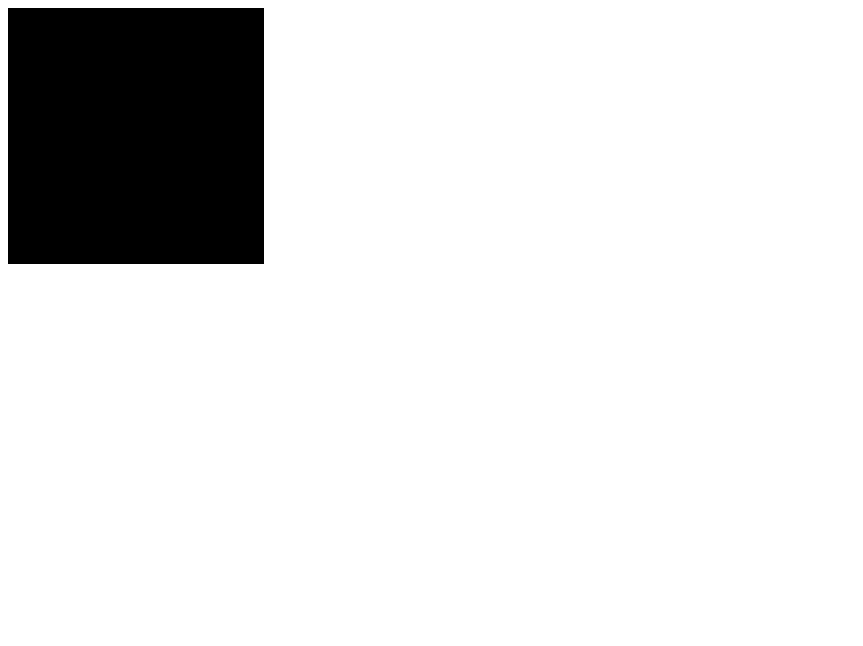
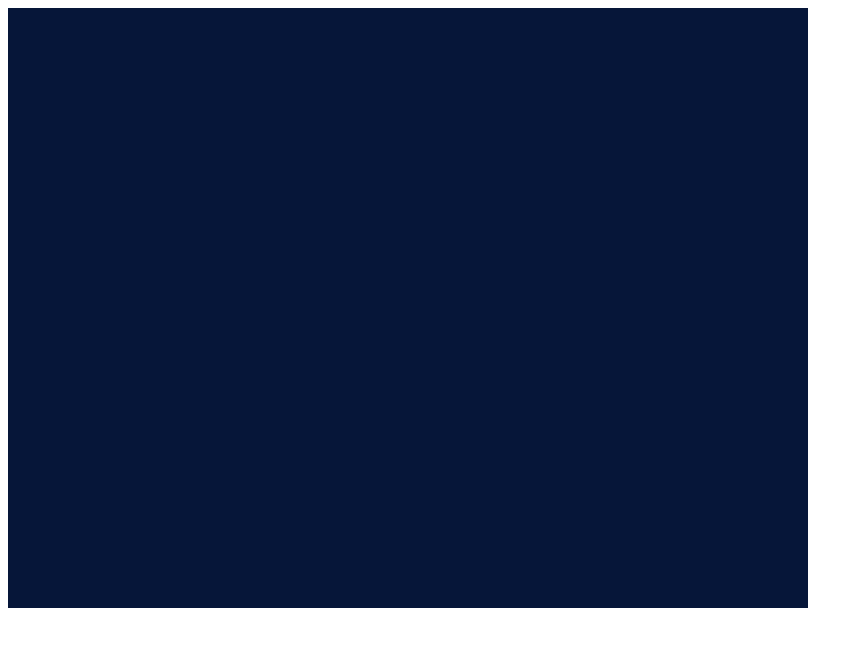
Before and after one commit to samhip/project-5-am, a website: page index.html in a window 1280 px wide. Shown: the whole page, without its empty margins (0-863 px from the left). Drawn offline with Linux system fonts and the light colour scheme.

Commit message:
Update index.html

```diff
--- a/index.html
+++ b/index.html
@@ -7,19 +7,12 @@
   <script src="pixi.min.js"></script>
 <body>
   <script type="text/javascript">
-    let type = "WebGL"
-    if(!PIXI.utils.isWebGLSupported()){
-      type = "canvas"
-    }
-
-    PIXI.utils.sayHello(type)
-
     //Create a Pixi Application
-    let app = new PIXI.Application({width: 256, height: 256});
+    let app = new PIXI.Application();
+    app.renderer.backgroundColor = 0x061639;
 
     //Add the canvas that Pixi automatically created for you to the HTML document
     document.body.appendChild(app.view);
-
   </script>
 </body>
 </html>
```
